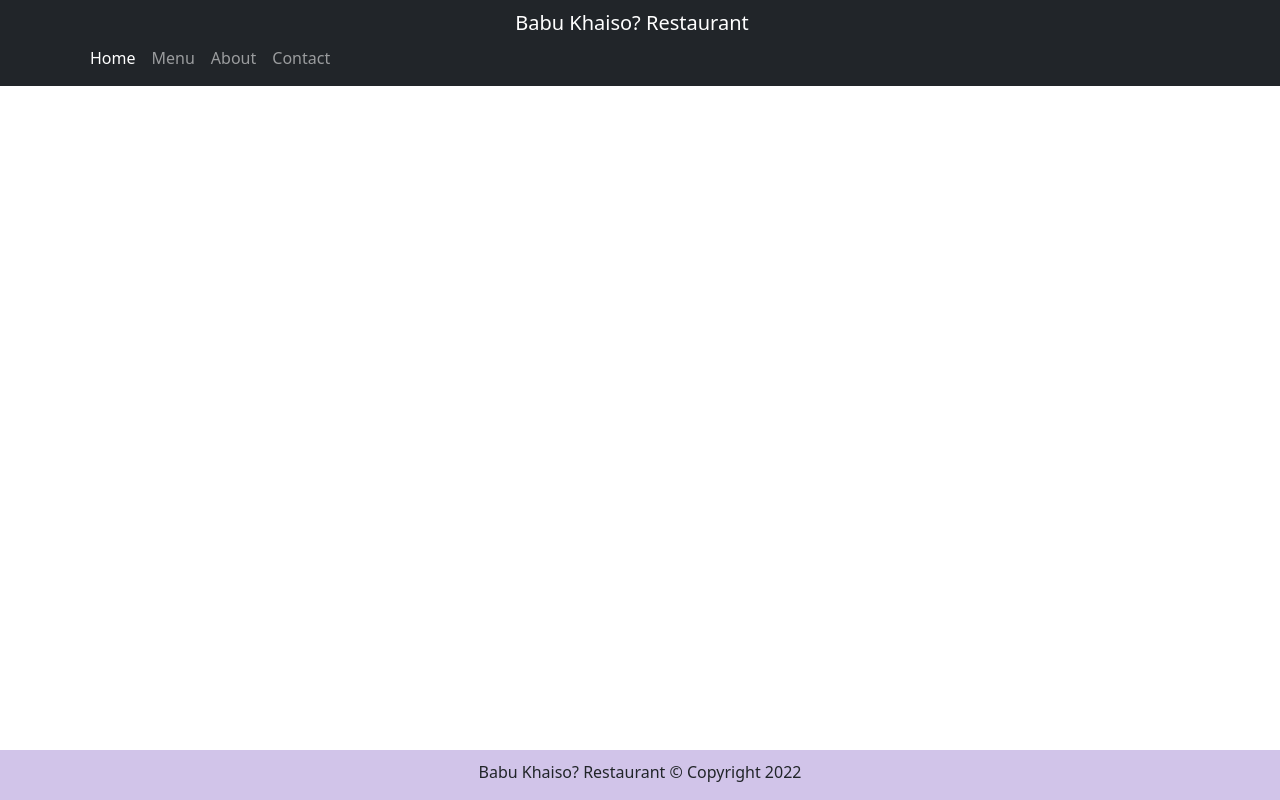
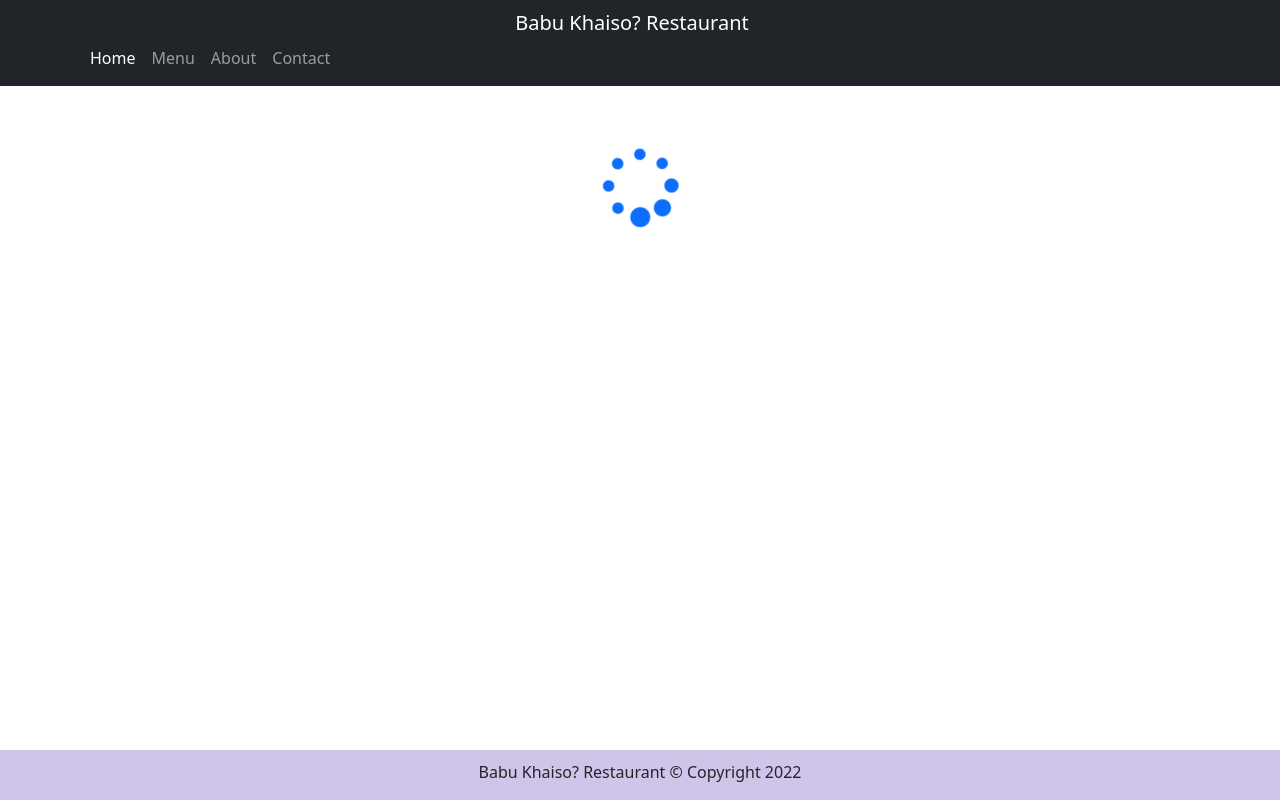
Before and after one commit to ztarikul/react_restaurant_project, a React (Create React App) app: page /home in a window 1280 px wide. Built offline with nearby package versions, Linux system fonts and the light colour scheme.

Commit message:
font-awesome spinner added

```diff
--- a/package.json
+++ b/package.json
@@ -8,6 +8,7 @@
     "@testing-library/user-event": "^13.5.0",
     "bootstrap": "^5.1.3",
     "dateformat": "^5.0.3",
+    "font-awesome": "^4.7.0",
     "react": "^17.0.2",
     "react-dom": "^17.0.2",
     "react-popper": "^2.2.5",
--- a/src/components/body/Home..js
+++ b/src/components/body/Home..js
@@ -1,11 +1,11 @@
 import React, { Component } from "react";
-
+import Loading from "./Loading";
 class Home extends Component{
     render(){
         document.title = "Babu Khaiso? Restaurant";
         return(
             <div>
-
+                <Loading />
             </div>
         );
     }
--- /dev/null
+++ b/src/components/body/Loading.js
@@ -0,0 +1,11 @@
+import React from "react";
+
+const Loading = () => {
+    return(
+        <div className="col-12" style={{ padding: "60px" }}>
+            <span className="fa fa-spinner fa-5x text-primary fa-fw fa-pulse"></span>
+        </div>
+    )
+}
+
+export default Loading;
--- a/src/index.js
+++ b/src/index.js
@@ -4,6 +4,7 @@
 import App from './App';
 import reportWebVitals from './reportWebVitals';
 import 'bootstrap/dist/css/bootstrap.min.css';
+import 'font-awesome/css/font-awesome.css'
 
 ReactDOM.render(
 
```
Also changed, not shown: 1 other file (tests, documents, lock files or other folders).
